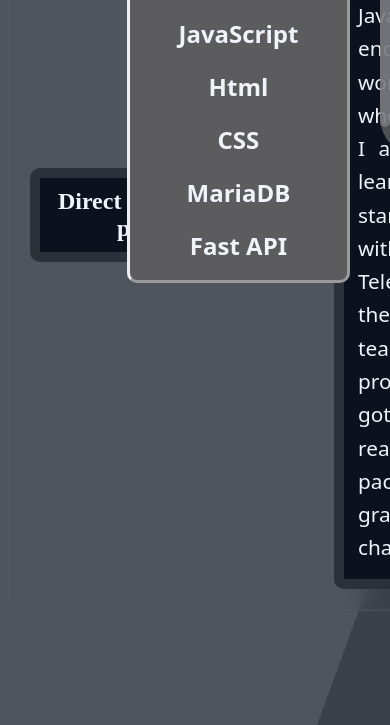
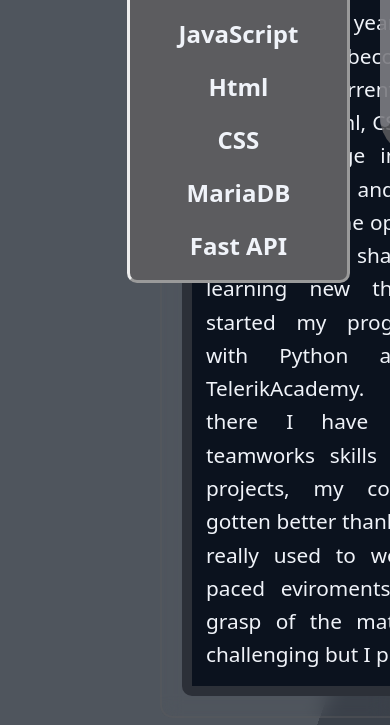
Before and after one commit to DeyanTotin/simple-website, a plain HTML site: page index.html in a window 390 px wide. Shown: the part 354-1079 px from the top of the page. Before the commit the page ends 972 px from the top, so only its background shows below. Drawn offline with Linux system fonts and the light colour scheme; no server answers.

Commit message:
Added styleing for when the page is view from a mobile device

```diff
--- a/style.css
+++ b/style.css
@@ -358,3 +358,9 @@
       transform: translateX(0);
     }
   }
+
+@media screen and (max-width: 768px) {
+    #box-main-content {
+        flex-direction: column;
+    }
+}
```
